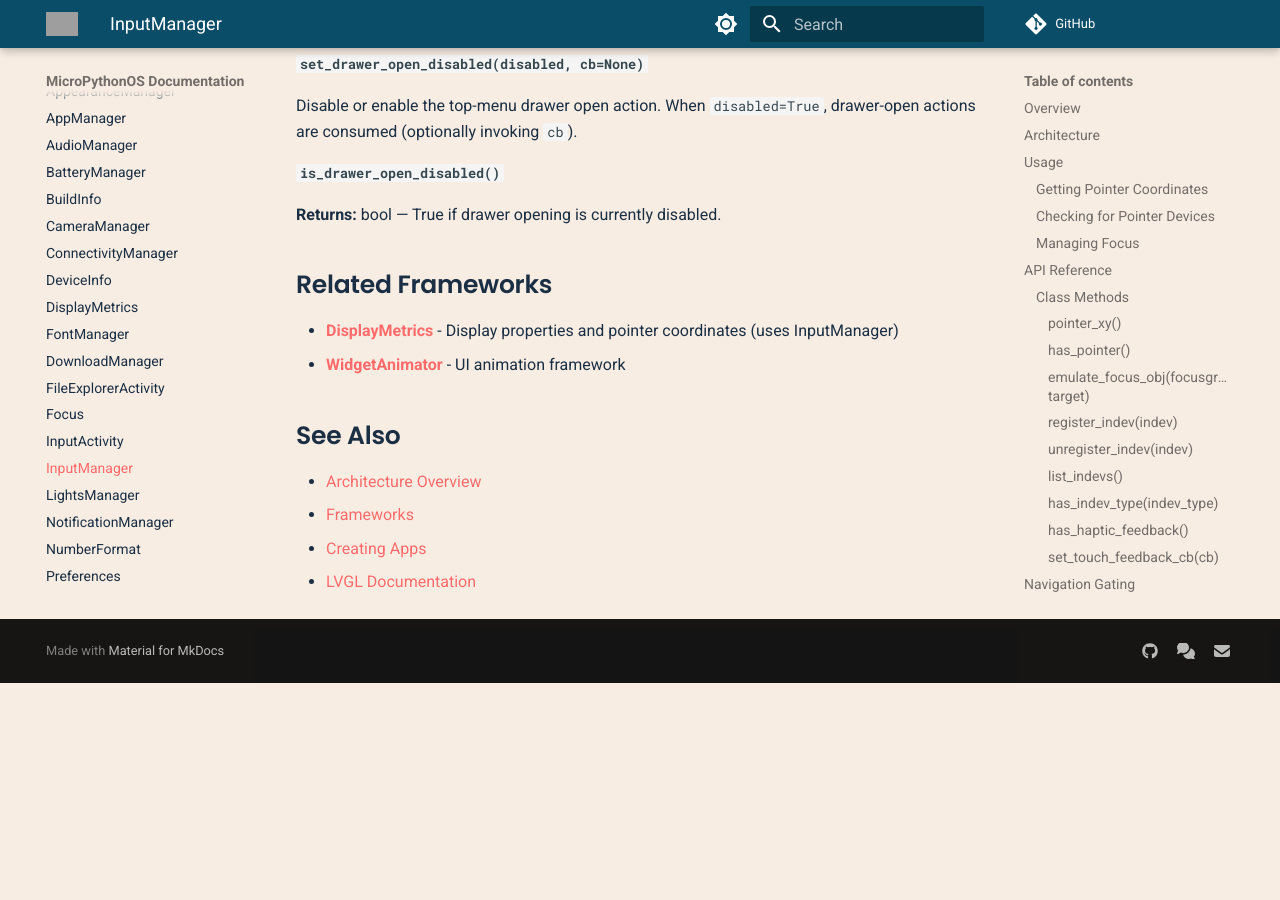
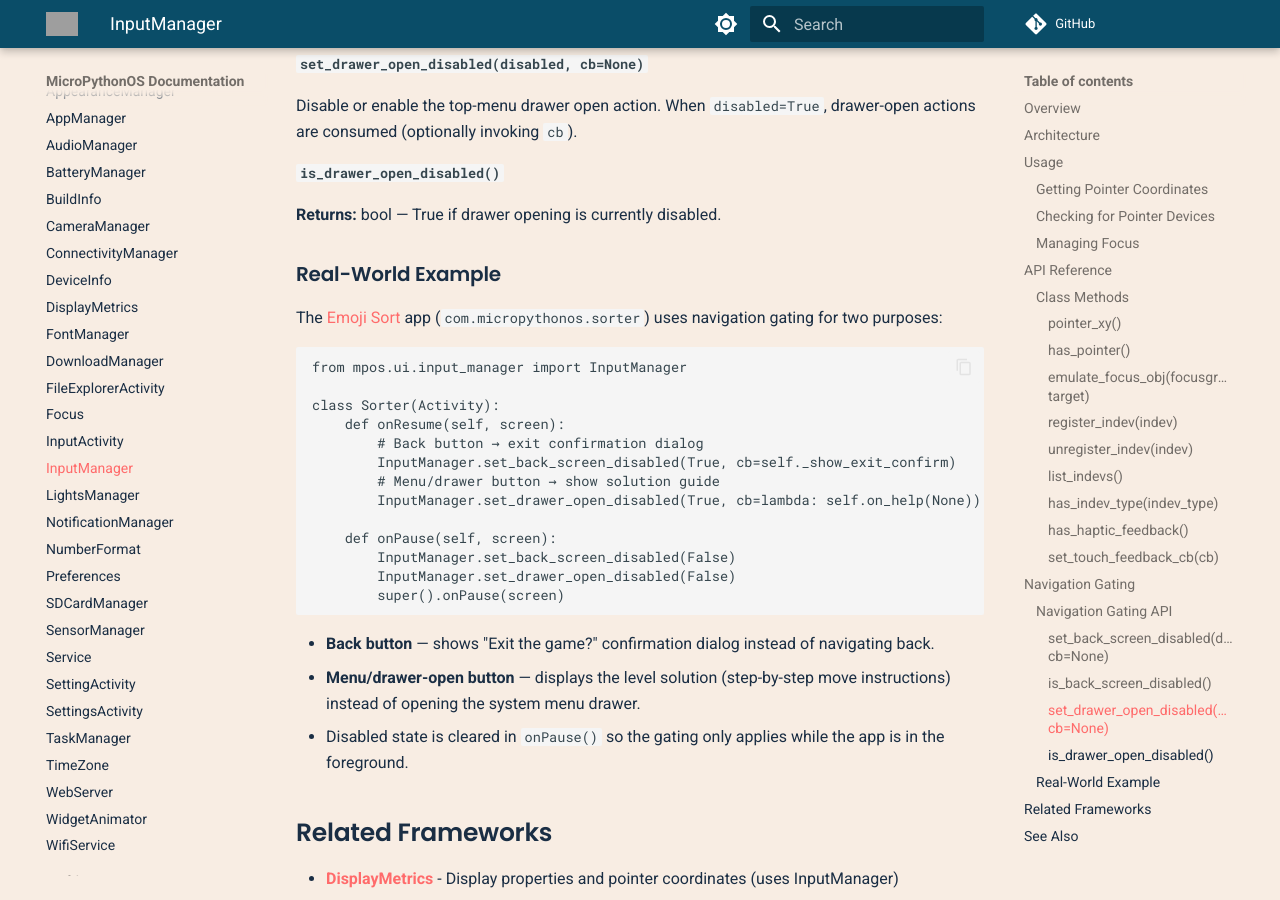
Before and after one commit to MicroPythonOS/docs, an MkDocs documentation site: the page built from docs/frameworks/input-manager.md, in a window 1280 px wide and 900 px high, scrolled down 3944 px. Built offline with MkDocs 1.6.1 and Material for MkDocs 9.7.7, drawn with Linux system fonts in a browser that asks for light colours; comment, search, counter and statistics services are not loaded; before the commit the page ends 4627 px from its top, so only the background shows below that; grey boxes are pictures that could not be loaded.

Commit message:
Examples

````diff
--- a/docs/frameworks/input-manager.md
+++ b/docs/frameworks/input-manager.md
@@ -153,6 +153,30 @@
 #### `is_drawer_open_disabled()`
 **Returns:** bool — True if drawer opening is currently disabled.
 
+### Real-World Example
+
+The [Emoji Sort](https://github.com/MicroPythonOS/MicroPythonOS/tree/main/internal_filesystem/apps/com.micropythonos.sorter) app (`com.micropythonos.sorter`) uses navigation gating for two purposes:
+
+```python
+from mpos.ui.input_manager import InputManager
+
+class Sorter(Activity):
+    def onResume(self, screen):
+        # Back button → exit confirmation dialog
+        InputManager.set_back_screen_disabled(True, cb=self._show_exit_confirm)
+        # Menu/drawer button → show solution guide
+        InputManager.set_drawer_open_disabled(True, cb=lambda: self.on_help(None))
+
+    def onPause(self, screen):
+        InputManager.set_back_screen_disabled(False)
+        InputManager.set_drawer_open_disabled(False)
+        super().onPause(screen)
+```
+
+- **Back button** — shows "Exit the game?" confirmation dialog instead of navigating back.
+- **Menu/drawer-open button** — displays the level solution (step-by-step move instructions) instead of opening the system menu drawer.
+- Disabled state is cleared in `onPause()` so the gating only applies while the app is in the foreground.
+
 ## Related Frameworks
 
 - **[DisplayMetrics](display-metrics.md)** - Display properties and pointer coordinates (uses InputManager)
````
